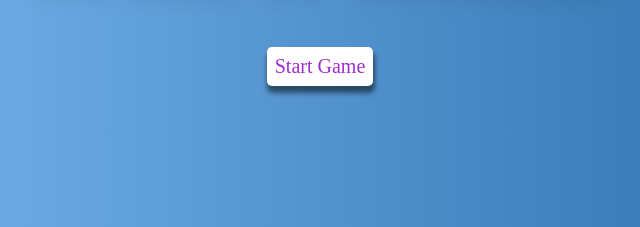
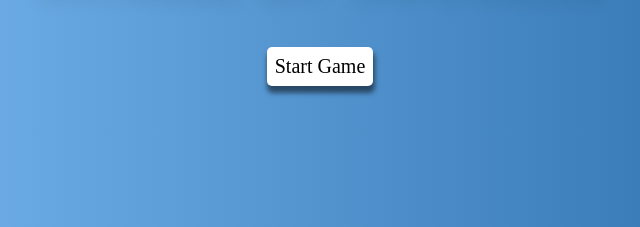
Before and after one commit to lisaeernst/techdegree-game_show_app_v1.2, a plain HTML site: page index.html in a window 1280 px wide. Shown: the part 375-602 px from the top of the page, 320-960 px from the left. Drawn offline with nearby package versions, Linux system fonts and the light colour scheme.

Commit message:
Update styles.css

```diff
--- a/css/styles.css
+++ b/css/styles.css
@@ -11,6 +11,7 @@
   --color-neutral: #9f2dce;
   --color-neutral-light: #dbdddf;
   --color-keys: #fff;
+  --color-btn-font: #000;
   --color-keys-light: #7183de;
   --font-size-large: 60px;
   --font-size-medium: 20px;
@@ -180,7 +181,7 @@ button {
 }
 
 .start a {
-  color: var(--color-neutral);
+  color: var(--color-btn-font);
 }
 
 .win {
```
